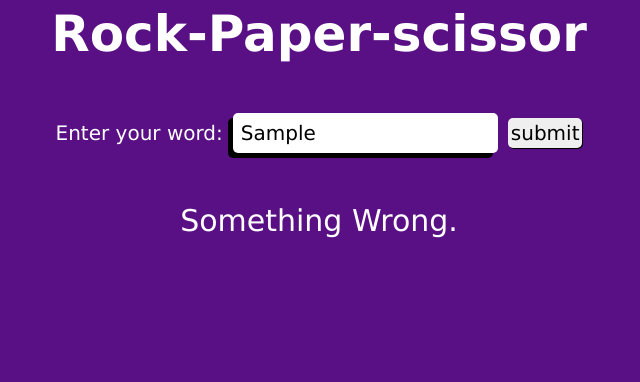
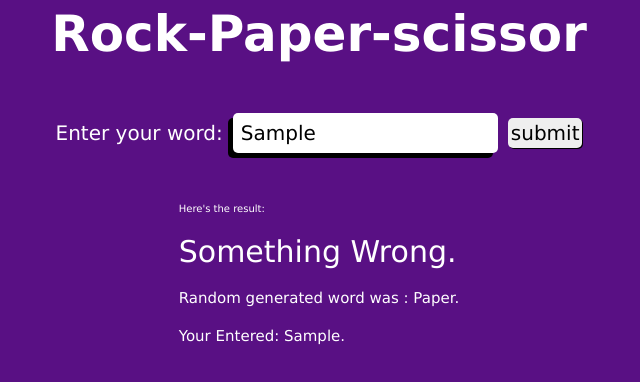
Before and after one commit to i-Riyaj/Rock-Paper-Scissor-javascript, a plain HTML site: page index.html in a window 1280 px wide. Both pictures are taken after typing "Sample" into the empty fields and a click on the button "submit". Shown: the whole page, without its empty margins (321-961 px from the left). Drawn offline with Linux system fonts and the light colour scheme.

Commit message:
7th commit: correcting error

```diff
--- a/index.html
+++ b/index.html
@@ -16,13 +16,15 @@
             <label for="userInput" class="userInp">Enter your word:</label>
 
             <input type="text" name="userInput" id="userInput" class="userInp"
-            placeholder="rock/paper/scissor" maxlength="7">
+            placeholder="Rock/Paper/Scissor" maxlength="7">
 
             <input type="button" value="submit" id="btn1">
 
         </div>
 
-        <div class="resultArea outputSection">
+        <div class="resultArea" id="outputSection">
+
+            <p>Here's the result:</p>
 
             <p id="resultText" style="font-size: 3rem"></p>
 
--- a/script.js
+++ b/script.js
@@ -1,5 +1,5 @@
 const rpsGame = () =>{
-    const words = ["rock", "paper", "scissor"];
+    const words = ["Rock"||"rock", "Paper", "Scissor"];
 
     const compInp = words[Math.floor((Math.random()*(words.length)))];
 
@@ -14,27 +14,27 @@ const rpsGame = () =>{
     const result = document.querySelector("#resultText");
 
     if(
-        (compInp == "rock" && userInp == "scissor")||
-        (compInp == "paper" && userInp == "rock")||
-        (compInp == "seissor" && userInp == "paper")
+        (compInp == "Rock" && userInp == "Scissor")||
+        (compInp == "Paper" && userInp == "Rock")||
+        (compInp == "Scissor" && userInp == "Paper")
     ){
         result.innerHTML = "Sorry!You Lost the round.";
         comp_Gen_Word.innerHTML = `Random generated word was : ${compInp}.`;
         user_Entered_Word.innerHTML =`Your Entered: ${userInp}.`;
         }
         else if(
-        (compInp == "scissor" && userInp == "rock")||
-        (compInp == "rock" && userInp == "paper")||
-        (compInp == "paper" && userInp == "scissor")
+        (compInp == "Scissor" && userInp == "Rock")||
+        (compInp == "Rock" && userInp == "Paper")||
+        (compInp == "Paper" && userInp == "Scissor")
     ){
         result.innerHTML = "Hurrah!You won the round.";
         comp_Gen_Word.innerHTML = `Random generated word was : ${compInp}.`;
         user_Entered_Word.innerHTML =`Your Entered: ${userInp}.`;
     }
     else if(
-        (compInp == "rock" && userInp == "rock")||
-        (compInp == "paper" && userInp == "paper")||
-        (compInp == "scissor" && userInp == "scissor")
+        (compInp == "Rock" && userInp == "Rock")||
+        (compInp == "Paper" && userInp == "Paper")||
+        (compInp == "Scissor" && userInp == "Scissor")
     ){
         result.innerHTML = "It's a tie.";
         comp_Gen_Word.innerHTML = `Random generated word was : ${compInp}.`;
@@ -42,8 +42,10 @@ const rpsGame = () =>{
     }
     else{
         result.innerHTML = "Something Wrong.";
+        comp_Gen_Word.innerHTML = `Random generated word was : ${compInp}.`;
+        user_Entered_Word.innerHTML =`Your Entered: ${userInp}.`;
     }
-    const output = document.querySelector(".outputSection");
+    const output = document.querySelector("#outputSection");
     output.className = "resultArea";
 }
 btn1.addEventListener('click',rpsGame);
```
